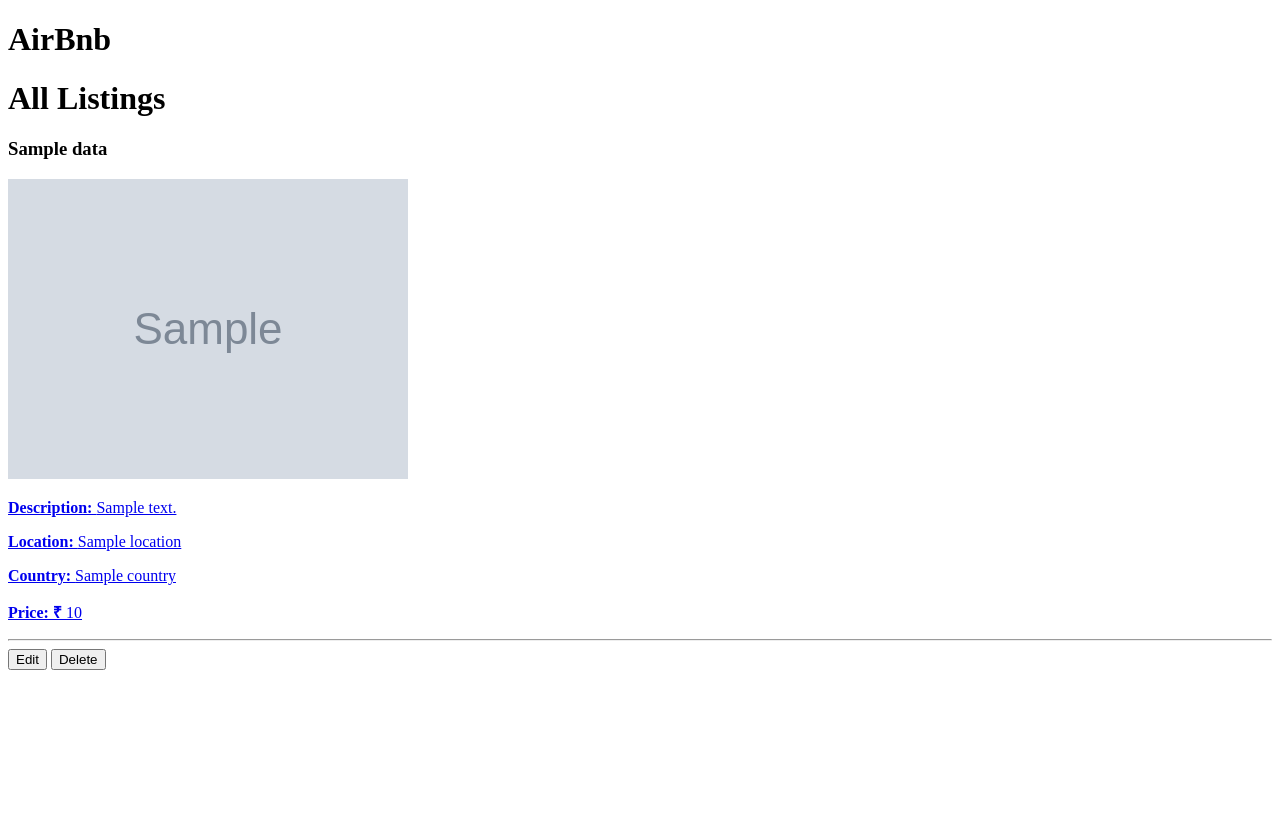
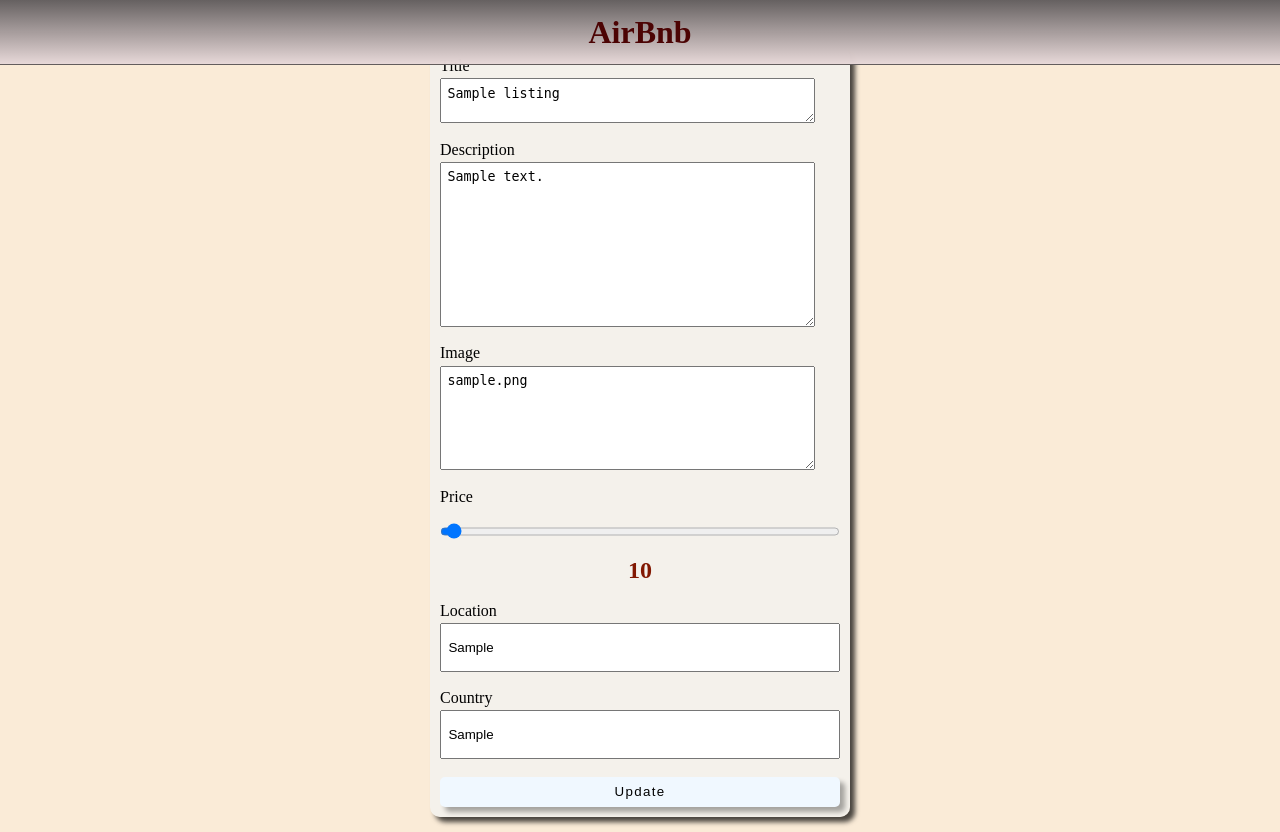
Before and after one commit to shahaa01/Airbnb, a Node server app: template views/editForm.ejs in a window 1280 px wide. Before the commit the page ends 670 px from the top, so only its background shows below. Run offline with Node 20, Linux system fonts and the light colour scheme; tables that the repository leaves empty hold one stand-in row (values such as "Sample post"); the template is opened without the code that fills it: values that come from a table or form of the project are taken from there, most other values are stand-ins (such as "Sample title", 1, 10 or a date in 2020); grey boxes marked "Sample" are stand-in pictures; some libraries are stand-ins or nearby versions.

Commit message:
Added edit and add option

```diff
--- a/app.js
+++ b/app.js
@@ -3,12 +3,16 @@
 const PORT = 8080;
 const app = express();
 const path = require('path');
+const methodOverride = require('method-override');
 const Listing = require('./models/listing');
 
 //lets set ejs and required middlewares here
 app.set("view engine", 'ejs');
 app.set('views', path.join(__dirname, 'views'));
 app.use(express.static(path.join(__dirname, 'public')));
+app.use(methodOverride('_method'));
+app.use(express.urlencoded({extended: true})); //to parse form data
+app.use(express.json()); //for JSON data
 
 //connecting to the database here
 main().then(() => console.log('Database Connected Successfully🚀')).catch(err => console.log(err));
@@ -47,9 +51,42 @@
 
 });
 
-//route to edit listing
+//route to get edit form
 app.get('/editList/:id', async (req, res) => {
-  res.send('editForm');
+  const {id} = req.params;
+  const requiredListing = await Listing.findById(id);
+  res.render('editForm', {listing: requiredListing});
+});
+
+//route to update from the edit form
+app.put('/editList/:id', async (req, res) => {
+  try {
+      const {id} = req.params;
+      const requiredListing = await Listing.findByIdAndUpdate(id, req.body.listing);
+      res.redirect(`/individualListing/${id}`);
+  } catch(err) {
+    console.log(`Error in update route - ${err.message}`);
+  }
+
+});
+
+//route to show add new list form
+app.get('/addList', async (req, res) => {
+  res.render('newListingForm');
+});
+
+//route to add in the db
+app.post('/addList', async(req, res) => {
+  const newListing = new Listing(req.body.listing);
+  await newListing.save();
+  res.redirect('/airbnbClone');
+});
+
+//route to delete
+app.delete('/deleteList', async(req, res) => {
+  const {id} = req.params;
+  await Listing.findByIdAndDelete(id);
+  res.redirect('/airbnbClone()')
 })
 
 
--- a/package.json
+++ b/package.json
@@ -12,6 +12,7 @@
   "dependencies": {
     "ejs": "^3.1.10",
     "express": "^5.1.0",
+    "method-override": "^3.0.0",
     "mongoose": "^8.14.0"
   }
 }
--- /dev/null
+++ b/public/form.css
@@ -0,0 +1,59 @@
+body main {
+    margin: 0;
+}
+
+body .container {
+    height: 100vh;
+    display: flex;
+    flex-direction: column;
+    justify-content: center;
+    align-items: center;
+    margin-top: 2rem;
+}
+
+.ind-container {
+    height: 80%;
+    min-height: fit-content;
+    margin: 0;
+
+}
+
+form {
+    display: flex;
+    flex-direction: column;
+    gap: 1.1rem;
+}
+
+form label {
+    display: flex;
+    flex-direction: column;
+    gap: 0.2rem;
+}
+
+textarea {
+    width: 90%;
+    padding: 0.4rem;
+
+}
+
+.img-textarea {
+    min-height: fit-content;
+    padding: 0.4rem;
+}
+
+input {
+    height: 2rem;
+    padding: 0.4rem;
+
+}
+
+.ind-container {
+    transform: scaleY(1);
+}
+
+#slider-value {
+    text-align: center;
+    font-size: x-large;
+    font-weight: 700;
+    color: rgb(130, 24, 2);
+}
--- a/public/index.css
+++ b/public/index.css
@@ -76,6 +76,7 @@
     box-shadow: 5px 5px 5px rgba(0, 0, 0, 0.712);
     border-radius: 10px;
     background-color: rgba(240, 248, 255, 0.504);
+    transition: all 250ms ease-in-out;
 }
 
 @media screen and (max-width: 425px) {
@@ -110,7 +111,7 @@
     color: rgba(128, 128, 128, 0.505);
 }
 
-.buttons {
+.buttons, .add {
     display: flex;
     flex-direction: row;
     gap: 1rem;
@@ -118,7 +119,7 @@
     align-items: center;
 }
 
-.buttons button {
+button {
     height: 30px;
     padding: 0.5rem;
     border-radius: 5px;
@@ -130,9 +131,20 @@
     align-items: center;
     background-color: aliceblue;
     border: none;
+    transition: all 250ms ease-in-out;
 }
 
-.buttons button:hover {
+button:hover {
     cursor: pointer;
     transform: translateY(-2px);
 }
+
+button:active {
+    box-shadow:inset 5px 5px 5px rgba(0, 0, 0, 0.325);
+}
+
+.add {
+    height: fit-content;
+    padding: 0.5rem;
+    margin: 0.5rem 0;
+}
--- a/views/editForm.ejs
+++ b/views/editForm.ejs
@@ -3,36 +3,60 @@
 <head>
     <meta charset="UTF-8">
     <meta name="viewport" content="width=device-width, initial-scale=1.0">
-    <title>Edit <%= list.title %></title>
+    <title>Edit <%= listing .title %></title>
+    <link rel="stylesheet" href="/index.css">
+    <link rel="stylesheet" href="/form.css">
 </head>
 <body>
-    <header>
-        <h1>AirBnb</h1>
-    </header>
+    <%- include('./partials/header.ejs') %>
     <main>
-        <h1>All Listings</h1>
         <div class="container">
-            <% for(list of data) {%>
-                    <div class="ind-container">
-                        <h3> <%= list.title %> </h3>
-                        <a href="http://localhost:8080/individualListing/<%=list._id.toString()%>">
-                            <div class="content">
-                                <img loading="lazy" src="<%=list.image.url%>" alt="<%= list.image.filename %>">
-                                <p><strong>Description: </strong><%= list.description %></p>
-                                <p><strong>Location: </strong><%= list.location %></p>
-                                <p><strong>Country: </strong><%= list.country %></p>
-                                <p><strong>Price: &#8377; </strong><%= list.price.toLocaleString("en-IN") %></p>
-                            </div>
-                        </a>
-                        <hr>
-                        <div class="buttons">
-                            <a href=""><button>Edit</button></a>
-                            <a href=""><button>Delete</button></a>
-                        </div>
-                    </div>
-                <% } %>
+                <div class="ind-container">
+                    <form action="/editList/<%= listing._id.toString() %>?_method=PUT" method="post">
+                        <label>
+                            Title
+                            <textarea name="listing[title]"><%= listing.title %></textarea>
+                        </label>
+
+                        <label>
+                            Description
+                            <textarea name="listing[description]" rows="10"><%= listing.description %></textarea>
+                        </label>
+
+                        <label>
+                            Image
+                            <textarea class="img-textarea" name="listing[image][url]" rows="6"><%= listing.image.url %></textarea>
+                        </label>
+
+                        <label>
+                            Price
+                            <input id="slider" type="range" name="listing[price]" value="<%= listing.price %>" min="0" max="<%= listing.price + 3000 %>" step="50">
+                            <p id="slider-value"><%= listing.price %></p>
+                        </label>
+
+                        <label>
+                            Location
+                            <input type="text" name="listing[location]" value="<%= listing.location %>">
+                        </label>
+
+                        <label>
+                            Country
+                            <input type="text" name="listing[country]" value="<%= listing.country %>">
+                        </label>
+
+                        <button class="buttons" type="submit">Update</button>
+                    </form>
+                </div>
         </div>
     </main>
 
 </body>
+<script>
+    const slider = document.getElementById('slider');
+    const value = document.getElementById('slider-value');
+
+    slider.addEventListener('input', () => {
+        value.textContent = slider.value;
+    })
+</script>
 </html>
```
Also changed, not shown: views/index.ejs (+19 -4 lines), views/newListingForm.ejs (+36 -8 lines), 1 other file.
